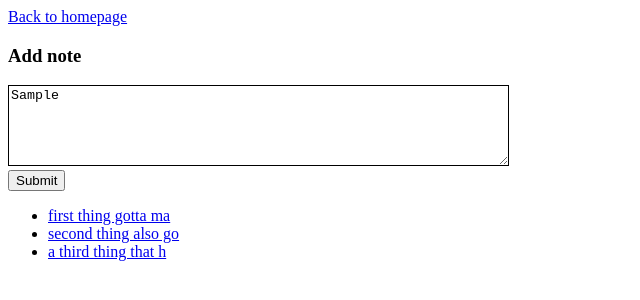
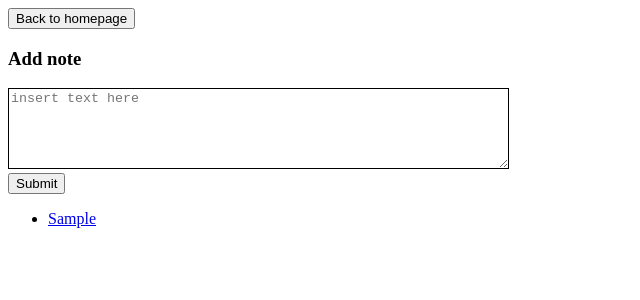
Before and after one commit to Kittaru87/Notes-app, a plain HTML site: page index.html in a window 1280 px wide. Both pictures are taken after typing "Sample" into the empty fields and a click on the button "Submit". Shown: the whole page, without its empty margins (0-640 px from the left). Drawn offline with Linux system fonts and the light colour scheme.

Commit message:
create and list a new note

```diff
--- a/controller/note-controller.js
+++ b/controller/note-controller.js
@@ -27,19 +27,32 @@
   };
 
   NoteController.prototype.createNewNote = function () {
+    var list = this.notelist
     document.getElementById('text').addEventListener('submit', function(event){
+      let new_note = document.getElementById('new_note').value
+      list.createNote(new_note)
+      console.log(`Note Submitted! ${new_note}`)
+      updateNoteList(list)
+      resetTextArea()
       event.preventDefault()
-      console.log()
     });
+  };
 
-    function logSubmit(event) {
-      console.log(`Form Submitted! Time stamp: ${document.getElementById('new_note')}`);
-      event.preventDefault();
+    function updateNoteList(list) {
+      document.getElementById('app').innerHTML = new NoteListView(list).noteView();
+    };
+
+      //doesn't work yet
+    function goBackToHomePage() {
+      window.getElementById('back').addEventListener('submit', function(){
+        document.getElementById('everything')
+      })
+    };
+
+    function resetTextArea() {
+      document.getElementById('new_note').value = "";
     }
 
-    const form = document.getElementById('text');
-    form.addEventListener('submit', logSubmit);
-  };
 
   exports.NoteController = NoteController;
   exports.NoteController.insertNote = NoteController.insertNote;
@@ -52,11 +65,6 @@
 
 var n = new NoteList();
 
- n.createNote("first thing gotta make this way more than 20 character")
- n.createNote("second thing also gotta have more than 20 characters to test")
- n.createNote("a third thing that hopefully works now as well")
- console.log(n.getNoteByID(0))
- console.log(n.getNoteByID(1))
 
  let notecontrollerexample = new NoteController(n)
 
--- a/index.html
+++ b/index.html
@@ -5,8 +5,8 @@
     <title>Notes app</title>
     <link rel="shortcut icon" href="assets/images/favicon.ico">
   </head>
-  <body>
-    <div><a href="/">Back to homepage</a></div>
+  <body id="everything">
+    <button type="submit" name="submit" id="back">Back to homepage</button>
     <form id="text" action="#new" method="post">
       <h3>Add note</h3>
       <textarea name="new_note" id="new_note" cols="60" rows="5" placeholder="insert text here" style="border:solid 1px black";></textarea>
--- a/model/note-list-model.js
+++ b/model/note-list-model.js
@@ -16,7 +16,6 @@ function NoteList(){
 
   exports.NoteList = NoteList;
   exports.NoteList.createNote = NoteList.createNote;
-  exports.NoteList.getNotes = NoteList.getNotes;
   exports.NoteList.getNoteByID = NoteList.getNoteByID;
 
 })(this);
--- a/spec/note-controller-spec.js
+++ b/spec/note-controller-spec.js
@@ -10,14 +10,11 @@ function testNoteControllerInstantiates(){
 
 testNoteControllerInstantiates()
 
-console.log("tests it outputs HTML with tags")
+console.log("tests that the notelist is empty when the note app loads")
 
-function testHTMLOutput(){
-  let nl = new NoteList();
-  nl.createNote("Lovely");
-  nl.createNote("What");
-  let notelistview = new NoteListView(nl);
-  assert.isTrue(notelistview.noteView() === "<ul><li><div><a href='#note_0' id='0'>Lovely</a></div></li><li><div><a href='#note_1' id='1'>What</a></div></li></ul>");
+function testEmptyNoteList(){
+  const n = new NoteList();
+  assert.isTrue(document.getElementById('app').innerHTML === "<ul></ul>")
 };
 
-testHTMLOutput()
+testEmptyNoteList()
--- a/spec/note-list-model-spec.js
+++ b/spec/note-list-model-spec.js
@@ -5,8 +5,6 @@ console.log("test it creates a note")
 function testCreateNote() {
   const x = new NoteList();
   assert.isTrue(x.createNote("one note").getText() === "one note");
-  assert.isTrue(x.createNote("other note"));
-  assert.isTrue(x.noteArray.length === 2);
 };
 
 testCreateNote();
--- a/spec/note-list-view-spec.js
+++ b/spec/note-list-view-spec.js
@@ -11,6 +11,18 @@ function testNoteListViewInstantiatesWithNoteList(){
 };
 
 testNoteListViewInstantiatesWithNoteList();
+
+console.log("tests it outputs HTML with tags")
+
+function testHTMLOutput(){
+  let nl = new NoteList();
+  nl.createNote("Lovely");
+  nl.createNote("What");
+  let notelistview = new NoteListView(nl);
+  assert.isTrue(notelistview.noteView() === "<ul><li><div><a href='#note_0' id='0'>Lovely</a></div></li><li><div><a href='#note_1' id='1'>What</a></div></li></ul>");
+};
+
+testHTMLOutput()
 
 console.log("Test it displays first 20 characters of each line")
 
--- a/view/note-list-view.js
+++ b/view/note-list-view.js
@@ -6,10 +6,10 @@
 
   NoteListView.prototype.noteView = function(){
     let noteAndID = this.list.noteArray.map((note, i) => {
-      return `<a href='#note_${i}' id='${i}'>${note.text.slice(0, 20)}</a>`
+      return `<li><div><a href='#note_${i}' id='${i}'>${note.text.slice(0, 20)}</a></div></li>`
     })
-    joined = noteAndID.join().replace(/,/g, "</div></li><li><div>");
-    return "<ul><li><div>" + joined + "</div></li></ul>"
+    joined = noteAndID.join("");
+    return "<ul>" + joined + "</ul>"
   }
 
   exports.NoteListView = NoteListView;
```
